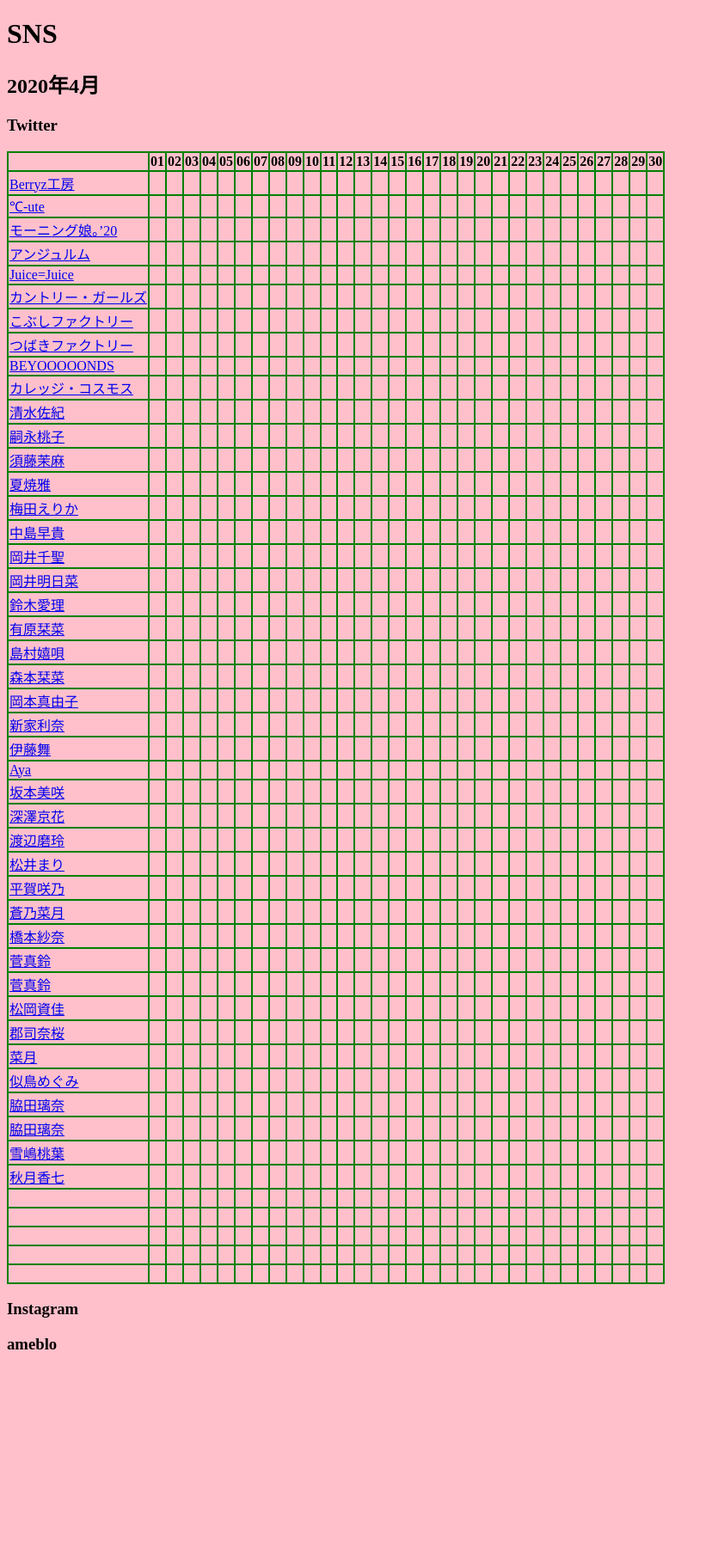
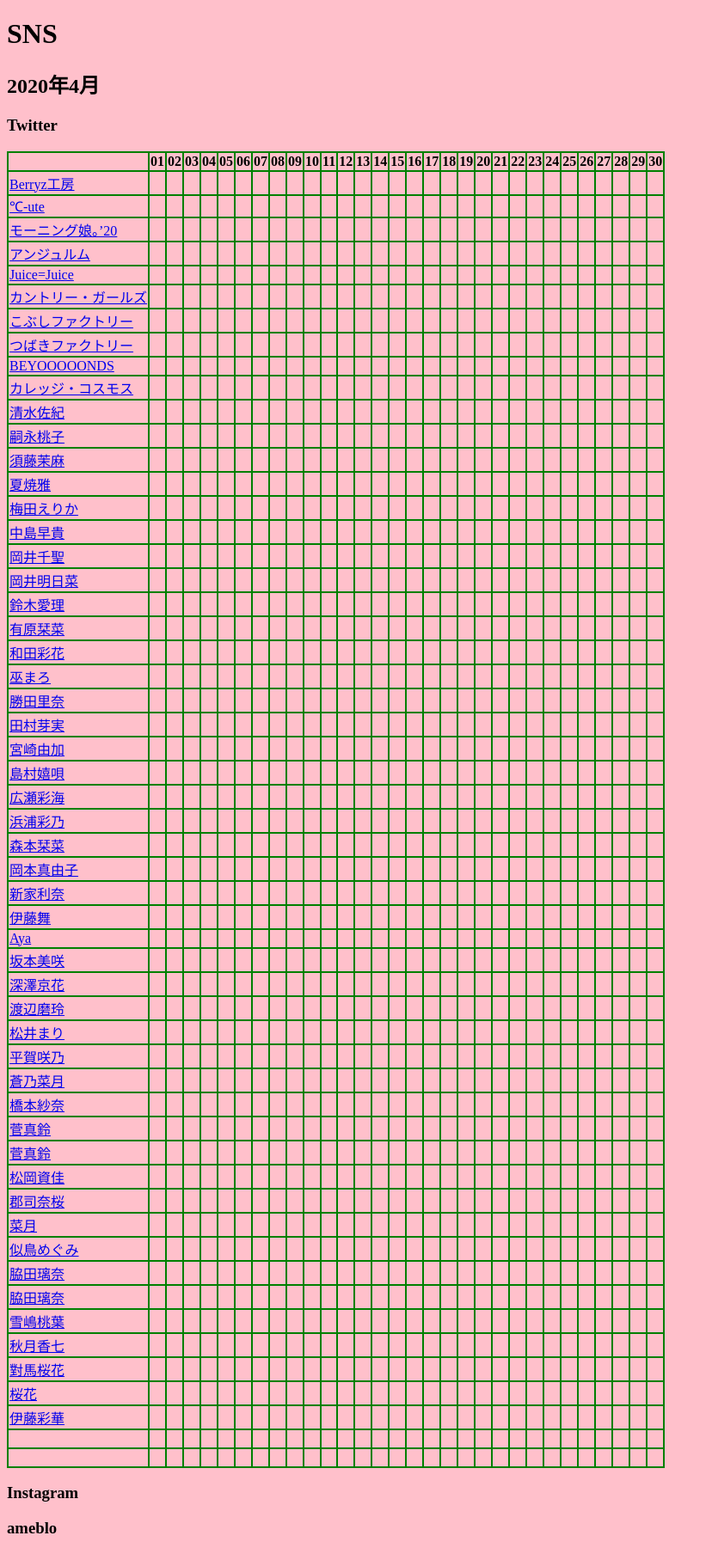
Before and after one commit to takaoyamakoshi/momochi, a Jekyll site: the page built from recommendation/sns/index.md, in a window 1280 px wide. Shown: the whole page at 86% size, without its empty margins (0-828 px from the left). Built offline with Jekyll 4.4.1, drawn with Linux system fonts in a browser that asks for light colours; our own code applies the rules of GitHub Pages for plain Markdown files; before the commit the page ends 1594 px from its top, so only the background shows below that.

Commit message:
Update index.md

```diff
--- a/recommendation/sns/index.md
+++ b/recommendation/sns/index.md
@@ -26,7 +26,14 @@
 | [岡井明日菜](https://twitter.com/okai_asuna/with_replies) | | | | | | | | | | | | | | | | | | | | | | | | | | | | | | |
 | [鈴木愛理](https://twitter.com/airimania/with_replies) | | | | | | | | | | | | | | | | | | | | | | | | | | | | | | |
 | [有原栞菜](https://twitter.com/kanna93_coco/with_replies) | | | | | | | | | | | | | | | | | | | | | | | | | | | | | | |
+| [和田彩花](https://twitter.com/ayakawada/with_replies) | | | | | | | | | | | | | | | | | | | | | | | | | | | | | | |
+| [巫まろ](https://twitter.com/maro_kannagi/with_replies) | | | | | | | | | | | | | | | | | | | | | | | | | | | | | | |
+| [勝田里奈](https://twitter.com/rinakatsuta_/with_replies) | | | | | | | | | | | | | | | | | | | | | | | | | | | | | | |
+| [田村芽実](https://twitter.com/Tamura_Meimi/with_replies) | | | | | | | | | | | | | | | | | | | | | | | | | | | | | | |
+| [宮崎由加](https://twitter.com/yuka_miyazaki42/with_replies) | | | | | | | | | | | | | | | | | | | | | | | | | | | | | | |
 | [島村嬉唄](https://twitter.com/uta_200624/with_replies) | | | | | | | | | | | | | | | | | | | | | | | | | | | | | | |
+| [広瀬彩海](https://twitter.com/ayaka_hirose/with_replies) | | | | | | | | | | | | | | | | | | | | | | | | | | | | | | |
+| [浜浦彩乃](https://twitter.com/hamaura0426/with_replies) | | | | | | | | | | | | | | | | | | | | | | | | | | | | | | |
 | [森本栞菜](https://twitter.com/kanna_morimoto/with_replies) | | | | | | | | | | | | | | | | | | | | | | | | | | | | | | |
 | [岡本真由子](https://twitter.com/MayukoOkamoto_/with_replies) | | | | | | | | | | | | | | | | | | | | | | | | | | | | | | |
 | [新家利奈](https://twitter.com/Nomitun_r/with_replies) | | | | | | | | | | | | | | | | | | | | | | | | | | | | | | |
@@ -49,9 +56,9 @@
 | [脇田璃奈](https://twitter.com/rinach_ponnel/with_replies) | | | | | | | | | | | | | | | | | | | | | | | | | | | | | | |
 | [雪嶋桃葉](https://twitter.com/cq_momoha_y/with_replies) | | | | | | | | | | | | | | | | | | | | | | | | | | | | | | |
 | [秋月香七](https://twitter.com/CQ_kana_a/with_replies) | | | | | | | | | | | | | | | | | | | | | | | | | | | | | | |
-| []() | | | | | | | | | | | | | | | | | | | | | | | | | | | | | | |
-| []() | | | | | | | | | | | | | | | | | | | | | | | | | | | | | | |
-| []() | | | | | | | | | | | | | | | | | | | | | | | | | | | | | | |
+| [對馬桜花](https://twitter.com/tsushimaharuka/with_replies) | | | | | | | | | | | | | | | | | | | | | | | | | | | | | | |
+| [桜花](https://twitter.com/sakura_hana_324/with_replies) | | | | | | | | | | | | | | | | | | | | | | | | | | | | | | |
+| [伊藤彩華](https://twitter.com/CQ_ayaka_i/with_replies) | | | | | | | | | | | | | | | | | | | | | | | | | | | | | | |
 | []() | | | | | | | | | | | | | | | | | | | | | | | | | | | | | | |
 | []() | | | | | | | | | | | | | | | | | | | | | | | | | | | | | | |
 
```
